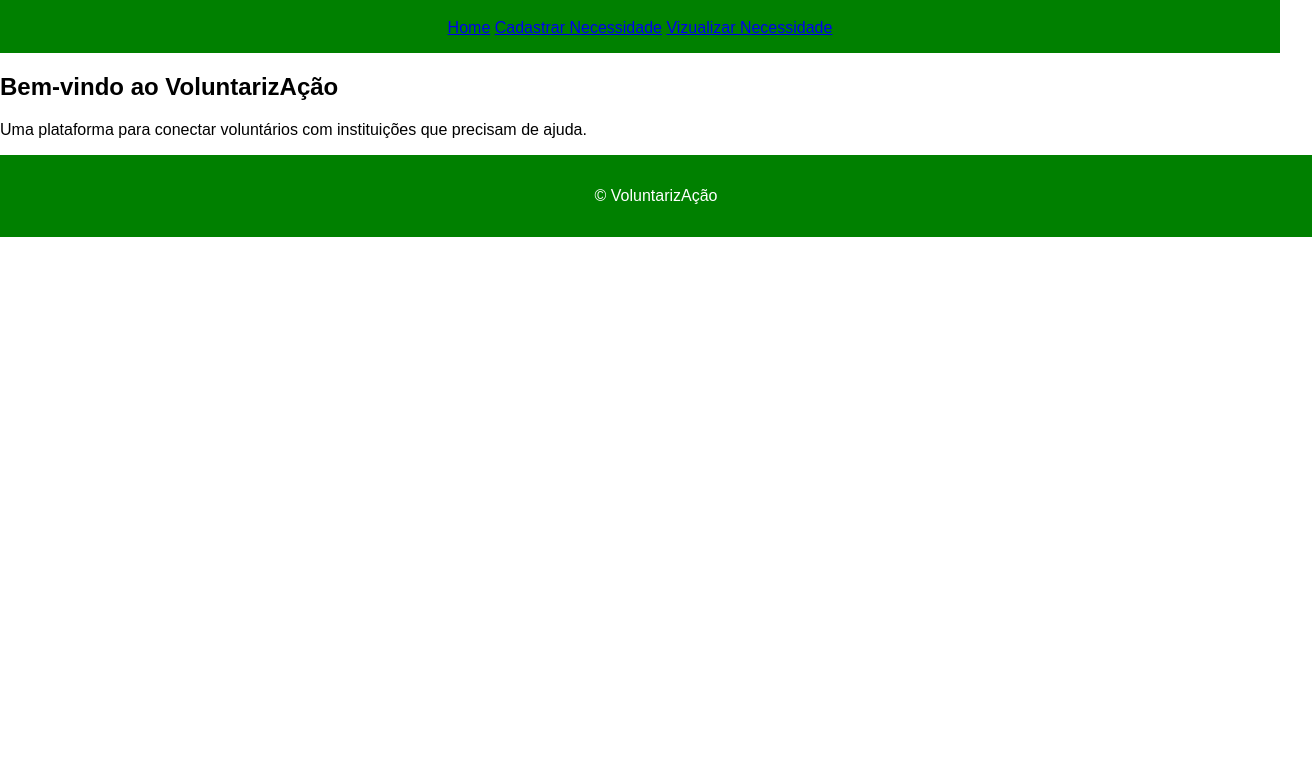
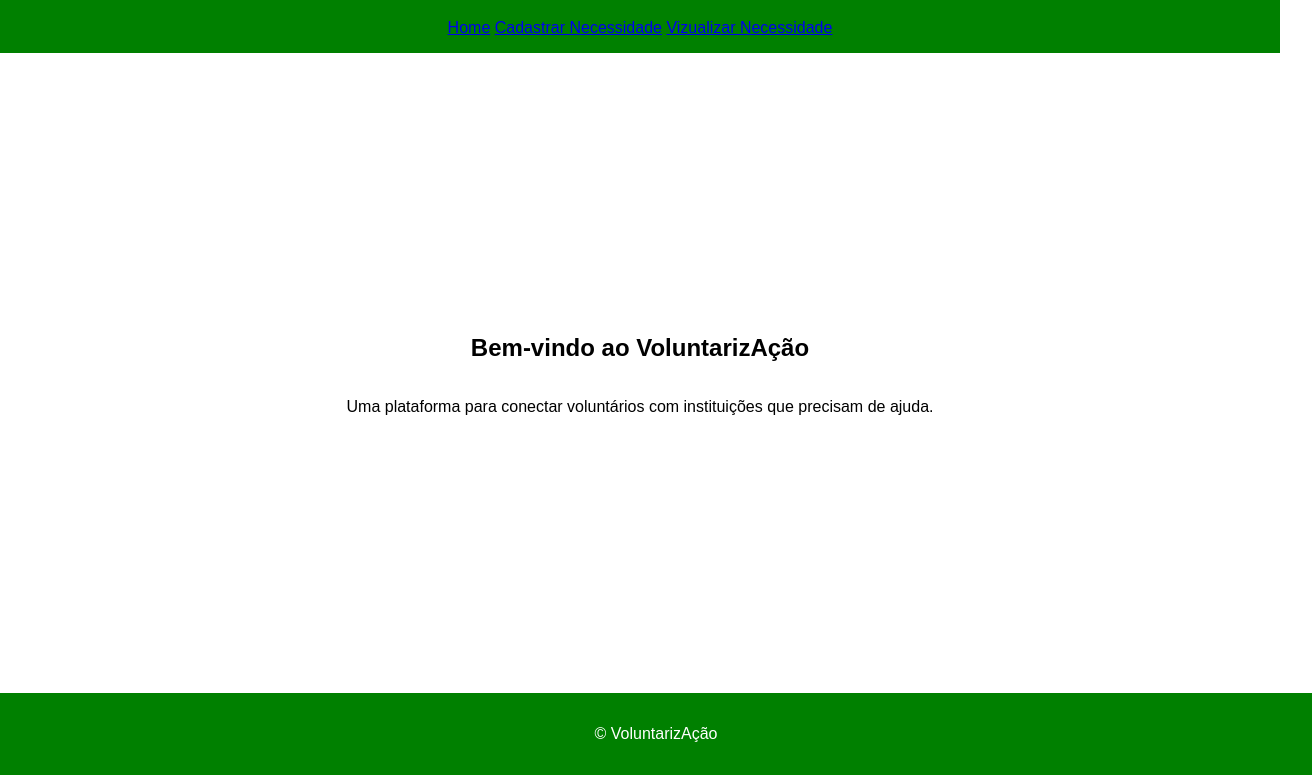
Before and after one commit to vinvinum/projeto-voluntariado, a plain HTML site: page index.html in a window 1280 px wide. Shown: the part 77-852 px from the top of the page, 1312 px wide, since content can reach past the window. Before the commit the page ends 800 px from the top, so only its background shows below. Drawn offline with Linux system fonts and the light colour scheme.

Commit message:
texto da home centralizado

```diff
--- a/index.html
+++ b/index.html
@@ -17,8 +17,10 @@
     </nav>
   </header>
 <main>
+  <section id="home">
     <h2>Bem-vindo ao VoluntarizAção</h2>
     <p>Uma plataforma para conectar voluntários com instituições que precisam de ajuda.</p>
+    </section>
   </main>
 <footer>
     <p>&copy; VoluntarizAção</p>
--- a/main.css
+++ b/main.css
@@ -12,11 +12,21 @@ body {
     text-align: center;
   }
 
+  #home {
+    display: flex;
+    flex-direction: column;
+    justify-content: center;
+    align-items: center;
+    text-align: center;
+    height: 80vh;
+    padding: 0 20px;
+  }
+
   footer {
     background-color: green;
     color: white;
     padding: 1rem;
     text-align: center;
-    position: fixed;
+    position: sticky;
     width: 100%;
   }
```
